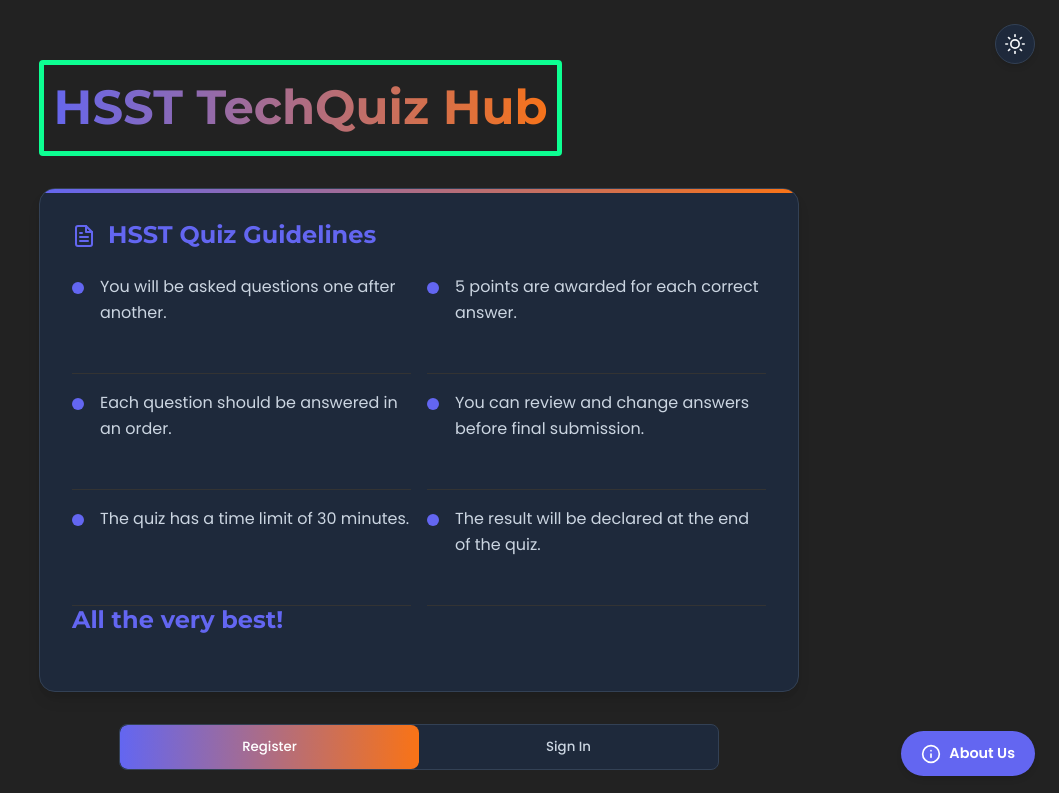
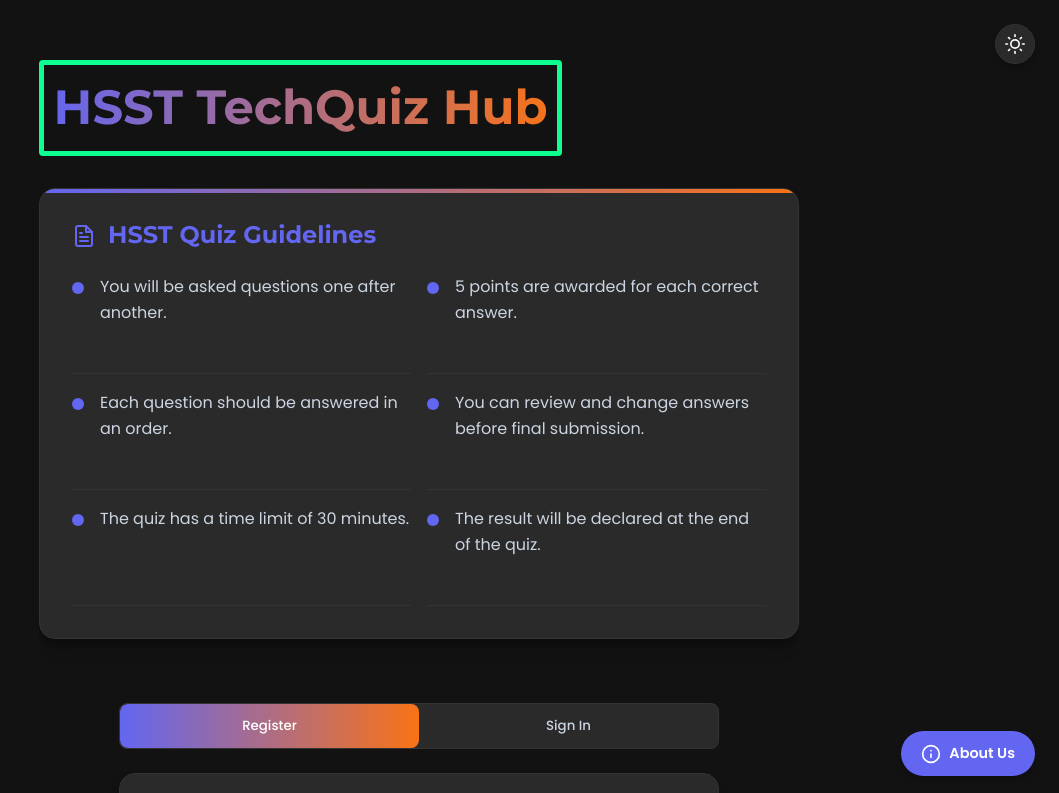
Before and after one commit to Hridesh-Srivastava/quiz-app-frontend, a React (Vite) app: page / in a window 1280 px wide. Shown: the top 793 px of the page, without its empty margins (221-1280 px from the left). Built offline with nearby package versions, Linux system fonts and the light colour scheme.

Commit message:
refactor: Remove redundant text from Main component and enhance styling in CSS files

```diff
--- a/src/components/Main.jsx
+++ b/src/components/Main.jsx
@@ -403,7 +403,6 @@ export default function Main() {
             <li>The quiz has a time limit of {import.meta.env.VITE_QUIZ_DURATION_MINUTES || 30} minutes.</li>
             <li>The result will be declared at the end of the quiz.</li>
           </ul>
-          <h2>All the very best!</h2>
         </div>
       </div>
 
--- a/src/styles/Main.css
+++ b/src/styles/Main.css
@@ -1,6 +1,9 @@
 .welcome-section {
   margin-bottom: 2rem;
   animation: fadeIn 0.6s ease-out;
+  width: 100%;
+  max-width: 100%;
+  overflow-x: hidden;
 }
 
 .rules-card {
@@ -13,6 +16,7 @@
   transition: all var(--transition);
   position: relative;
   overflow: hidden;
+  width: 100%;
 }
 
 .rules-card::before {
@@ -40,6 +44,7 @@
   display: grid;
   grid-template-columns: repeat(auto-fit, minmax(280px, 1fr));
   gap: 1rem;
+  width: 100%;
 }
 
 .rules-list li {
@@ -76,6 +81,7 @@
   max-width: 600px;
   margin: 0 auto;
   animation: fadeIn 0.8s ease-out;
+  width: 100%;
 }
 
 .auth-toggle {
@@ -260,6 +266,10 @@
 }
 
 .sign-in-button {
+  width: 100%;  var(--primary) 0%, var(--secondary) 100%);
+}
+
+.sign-in-button {
   width: 100%;
   margin-top: 1.5rem;
   display: flex;
--- a/src/styles/globals.css
+++ b/src/styles/globals.css
@@ -22,12 +22,12 @@
   --warning-light: #fcd34d;
 
   /* Background colors */
-  --bg-primary: #0f172a;
-  --bg-secondary: #1e293b;
-  --bg-tertiary: #334155;
-  --bg-card: #1e293b;
-  --bg-card-hover: #334155;
-  --bg-input: #334155;
+  --bg-primary: #121212;
+  --bg-secondary: #1e1e1e;
+  --bg-tertiary: #2a2a2a;
+  --bg-card: #2a2a2a;
+  --bg-card-hover: #333333;
+  --bg-input: #333333;
 
   /* Text colors */
   --text-primary: #f8fafc;
@@ -36,15 +36,15 @@
   --text-muted: #64748b;
 
   /* Border colors */
-  --border-color: #334155;
-  --border-light: #475569;
+  --border-color: #333333;
+  --border-light: #444444;
 
   /* UI elements */
-  --shadow-sm: 0 1px 2px 0 rgba(0, 0, 0, 0.05);
-  --shadow: 0 4px 6px -1px rgba(0, 0, 0, 0.1), 0 2px 4px -1px rgba(0, 0, 0, 0.06);
-  --shadow-md: 0 10px 15px -3px rgba(0, 0, 0, 0.1), 0 4px 6px -2px rgba(0, 0, 0, 0.05);
-  --shadow-lg: 0 20px 25px -5px rgba(0, 0, 0, 0.1), 0 10px 10px -5px rgba(0, 0, 0, 0.04);
-  --shadow-inner: inset 0 2px 4px 0 rgba(0, 0, 0, 0.06);
+  --shadow-sm: 0 1px 2px 0 rgba(0, 0, 0, 0.3);
+  --shadow: 0 4px 6px -1px rgba(0, 0, 0, 0.2), 0 2px 4px -1px rgba(0, 0, 0, 0.1);
+  --shadow-md: 0 10px 15px -3px rgba(0, 0, 0, 0.3), 0 4px 6px -2px rgba(0, 0, 0, 0.1);
+  --shadow-lg: 0 20px 25px -5px rgba(0, 0, 0, 0.3), 0 10px 10px -5px rgba(0, 0, 0, 0.2);
+  --shadow-inner: inset 0 2px 4px 0 rgba(0, 0, 0, 0.2);
 
   --border-radius-sm: 0.25rem;
   --border-radius: 0.5rem;
@@ -106,7 +106,7 @@ html {
 
 body {
   font-family: var(--font-sans);
-  background: linear-gradient(135deg, var(--bg-primary) 0%, var(--bg-secondary) 100%);
+  background-color: var(--bg-primary);
   color: var(--text-primary);
   line-height: 1.6;
   min-height: 100vh;
@@ -119,6 +119,8 @@ body {
   min-height: 100vh;
   display: flex;
   flex-direction: column;
+  background-color: var(--bg-primary);
+  transition: background-color var(--transition);
 }
 
 .container {
```
